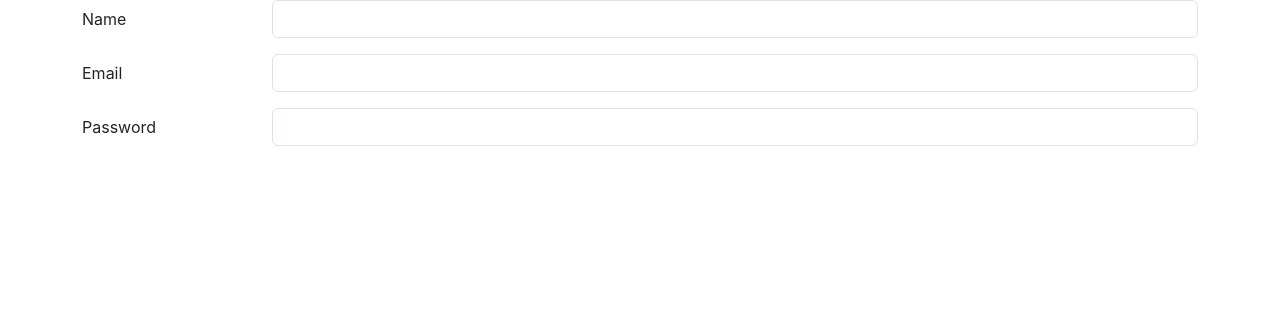
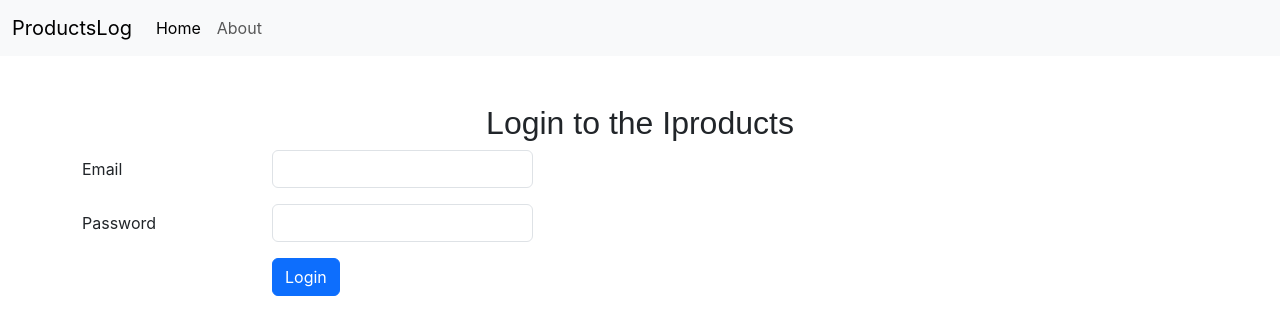
Before and after one commit to adarsh58/iproducts, a React (Create React App) app: page / in a window 1280 px wide. Shown: the top 334 px of the page. Built offline with nearby package versions, Linux system fonts and the light colour scheme.

Commit message:
added context api and finished backend apis

```diff
--- a/package.json
+++ b/package.json
@@ -15,6 +15,7 @@
     "mongoose": "^9.0.0",
     "react": "^19.2.0",
     "react-dom": "^19.2.0",
+    "react-router-dom": "^7.13.1",
     "react-scripts": "5.0.1",
     "web-vitals": "^2.1.4"
   },
--- a/src/App.js
+++ b/src/App.js
@@ -1,10 +1,23 @@
 import './App.css';
 import Login from './components/login';
+import Navbar from './components/navbar';
+import Home from './components/home';
+import Productcard from './components/productcard';
+import { BrowserRouter, Routes, Route } from "react-router-dom";
+import ProductState from './contextapi/ProductState';
+
 function App() {
   return (
-    <div>
-      <Login />
-    </div>
+    <ProductState>
+    <BrowserRouter>
+      <Navbar/>
+      <Routes>
+        <Route path="/" element={<Login />} />
+        <Route path="/home" element={<Home />} />
+        <Route path="/productcard" element={<Productcard />} />
+      </Routes>
+    </BrowserRouter>
+    </ProductState>
   );
 }
 
--- /dev/null
+++ b/src/components/home.js
@@ -0,0 +1,28 @@
+import React, { useEffect } from 'react'
+
+const Home = () => {
+
+    const fetchData = async () => {
+        const response = await fetch('http://localhost:5000/api/products/FetchAllProductsByUser', {
+            method: 'GET',
+            headers: {
+                'Content-Type': 'application/json',
+                'auth-token': localStorage.getItem('token')
+            }
+        });
+        const data = await response.json();
+        console.log(data);
+    };
+    useEffect(() => {
+        fetchData();
+    }, []);
+
+  return (
+    <div>
+        <h1 style={{ textAlign: 'center', fontFamily: 'Arial, sans-serif' }}>Welcome to the Iproducts</h1>
+
+    </div>
+  )
+}
+
+export default Home
--- a/src/components/login.js
+++ b/src/components/login.js
@@ -1,28 +1,64 @@
-import React from 'react'
+import React,{useState} from 'react'
+import { useNavigate } from 'react-router-dom';
 
-const login = () => {
+const Login = () => {
+  let navigate = useNavigate();
+  const [credentials, setCredentials] = React.useState({
+    email: '',
+    password: ''
+  })
+  const Submit = async () => {
+    const {email, password } = credentials;
+    if (email && password) {
+
+      const response = await fetch('http://localhost:5000/api/auth/LoginUser', {
+        method: 'POST',
+        headers: {
+          'Content-Type': 'application/json'
+        },
+        body: JSON.stringify(credentials)
+      })
+      const data = await response.json();
+      if (data.success) {
+        localStorage.setItem('token', data.token);
+        localStorage.setItem('user', data.user);
+        navigate("/home");
+      }
+      else {
+        alert('Invalid credentials')
+      }
+
+
+
+    }
+    else {
+      alert('Please fill all the fields')
+    }
+
+  }
+
   return (
-    <div className='container'>
+    <div className='container mt-5'>
+      <h2 style={{ textAlign: 'center', fontFamily: 'Arial, sans-serif' }}>Login to the Iproducts</h2>
       <div className="mb-3 row">
-        <label for="inputName" className="col-sm-2 col-form-label">Name</label>
-        <div className="col-sm-10">
-          <input type="text" className="form-control" id="inputName" />
+        <label htmlFor="inputEmail" className="col-sm-2 col-form-label">Email</label>
+        <div className="col-sm-3">
+          <input type="text" className="form-control" id="inputEmail" value={credentials.email} onChange={(e) => setCredentials({ ...credentials, email: e.target.value })} />
         </div>
       </div>
       <div className="mb-3 row">
-        <label for="inputEmail" className="col-sm-2 col-form-label">Email</label>
-        <div className="col-sm-10">
-          <input type="text" className="form-control" id="inputEmail" />
+        <label htmlFor="inputPassword" className="col-sm-2 col-form-label">Password</label>
+        <div className="col-sm-3">
+          <input type="password" className="form-control" id="inputPassword" value={credentials.password} onChange={(e) => setCredentials({ ...credentials, password: e.target.value })} />
         </div>
       </div>
       <div className="mb-3 row">
-        <label for="inputPassword" className="col-sm-2 col-form-label">Password</label>
-        <div className="col-sm-10">
-          <input type="password" className="form-control" id="inputPassword" />
+        <div className="col-sm-3 offset-sm-2">
+          <button type="submit" className="btn btn-primary" onClick={() => Submit()}>Login</button>
         </div>
       </div>
     </div>
   )
 }
 
-export default login
+export default Login
--- /dev/null
+++ b/src/components/navbar.js
@@ -0,0 +1,28 @@
+import React from 'react'
+
+const navbar = () => {
+    return (
+        <div>
+            <nav className="navbar navbar-expand-lg bg-body-tertiary">
+                <div className="container-fluid">
+                    <a className="navbar-brand" href="#">ProductsLog</a>
+                    <button className="navbar-toggler" type="button" data-bs-toggle="collapse" data-bs-target="#navbarSupportedContent" aria-controls="navbarSupportedContent" aria-expanded="false" aria-label="Toggle navigation">
+                        <span className="navbar-toggler-icon"></span>
+                    </button>
+                    <div className="collapse navbar-collapse" id="navbarSupportedContent">
+                        <ul className="navbar-nav me-auto mb-2 mb-lg-0">
+                            <li className="nav-item">
+                                <a className="nav-link active" aria-current="page" href="#">Home</a>
+                            </li>
+                            <li className="nav-item">
+                                <a className="nav-link" href="#">About</a>
+                            </li>
+                        </ul>
+                    </div>
+                </div>
+            </nav>
+        </div>
+    )
+}
+
+export default navbar
--- /dev/null
+++ b/src/components/productcard.js
@@ -0,0 +1,24 @@
+import React from 'react'
+
+const productcard = (props) => {
+  return (
+    <div className='container'>
+      <div className="card mb-3" style={{ maxWidth: '540px' }}>
+  <div className="row g-0">
+    <div className="col-md-4">
+      <img src="..." className="img-fluid rounded-start" alt="..."/>
+    </div>
+    <div className="col-md-8">
+      <div className="card-body">
+        <h5 className="card-title">Card title</h5>
+        <p className="card-text">This is a wider card with supporting text below as a natural lead-in to additional content. This content is a little bit longer.</p>
+        <p className="card-text"><small className="text-body-secondary">Last updated 3 mins ago</small></p>
+      </div>
+    </div>
+  </div>
+</div>
+    </div>
+  )
+}
+
+export default productcard
--- /dev/null
+++ b/src/contextapi/ProductContext.js
@@ -0,0 +1,4 @@
+import { createContext } from "react";
+const ProductContext = createContext();
+
+export default ProductContext;
--- /dev/null
+++ b/src/contextapi/ProductState.js
@@ -0,0 +1,56 @@
+import React from 'react'
+import ProductContext from './ProductContext';
+
+const ProductState = (props) => {
+    const host="http://localhost:5000";
+    const intialProducts=[];
+    const [products, setProducts] = React.useState(intialProducts);
+
+    const getProducts=async()=>{
+        const response=await fetch(`${host}/api/products/fetchallproducts`,{
+            method:'GET',
+            headers:{
+                'Content-Type':'application/json',
+                'auth-token':localStorage.getItem('token')
+            }
+        });
+        const data=await response.json();
+        setProducts(data);
+    }
+
+    const addProduct=async(title, description, price)=>{
+        const response=await fetch(`${host}/api/products/AddProduct`,{
+            method:'POST',
+            headers:{
+                'Content-Type':'application/json',
+                'auth-token':localStorage.getItem('token')
+            },
+            body:JSON.stringify({title, description, price})
+        });
+        const data=await response.json();
+        setProducts(products.concat(data));
+    }
+
+   const deleteProduct=async(id)=>{
+        const response=await fetch(`${host}/api/products/DeleteProduct/${id}`,{
+            method:'DELETE',
+            headers:{
+                'Content-Type':'application/json',
+                'auth-token':localStorage.getItem('token')
+            }
+        });
+        const data=await response.json();
+        const newProducts=products.filter((product)=>{return product._id!==id});
+        setProducts(newProducts);
+    }
+
+
+
+  return (
+    <ProductContext.Provider value={{products, getProducts, addProduct, deleteProduct}}>
+      { props.children }
+    </ProductContext.Provider>
+  )
+}
+
+export default ProductState
```
Also changed, not shown: 2 other files (tests, documents, lock files or other folders).
